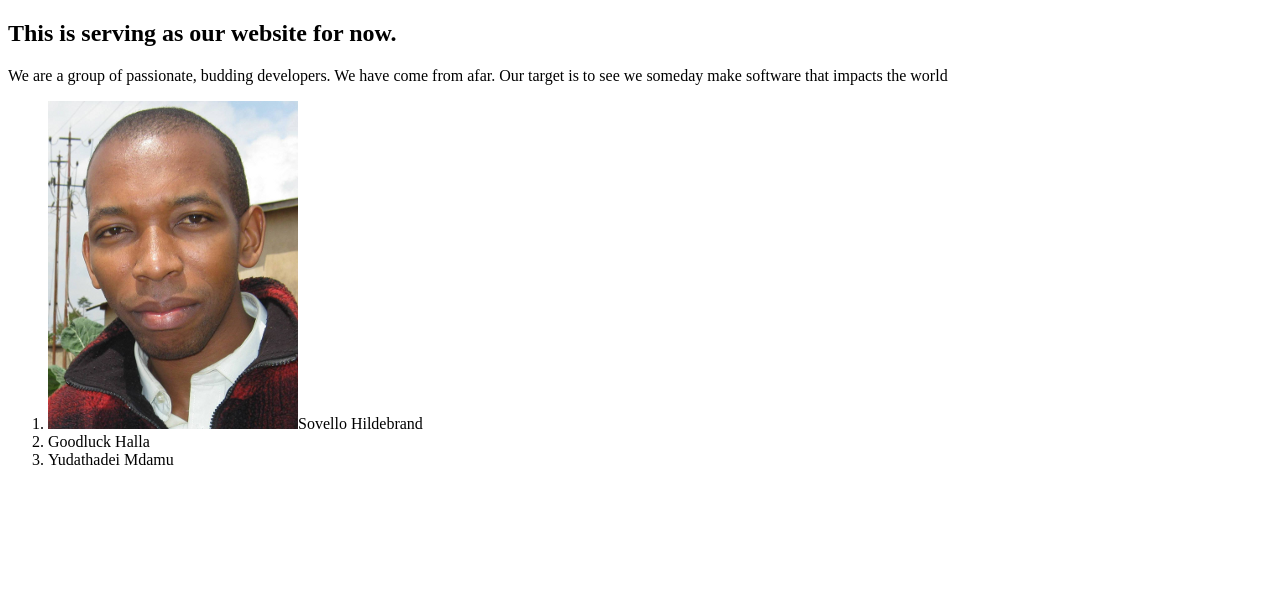
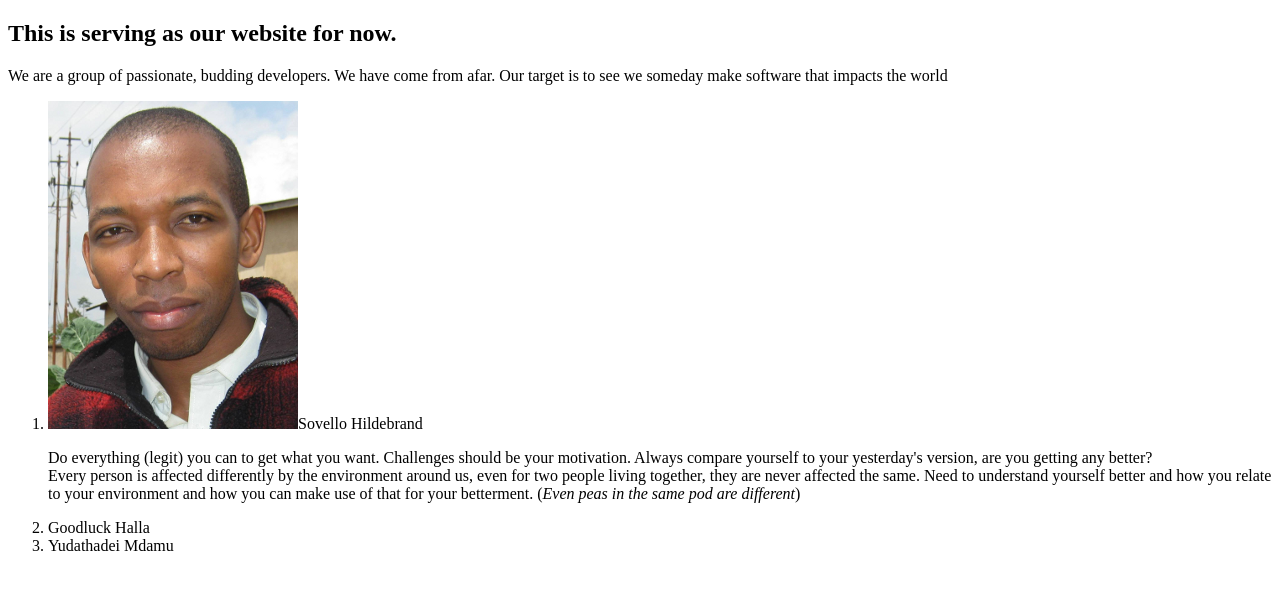
Before and after one commit to feneter/feneter.github.io, a plain HTML site: page index.html in a window 1280 px wide. Drawn offline with Linux system fonts and the light colour scheme.

Commit message:
Personal paragraph

```diff
--- a/index.html
+++ b/index.html
@@ -9,7 +9,15 @@
             make software that impacts the world
         </p>
         <ol>
-            <li><img src="sovello.png" alt="Sovello faceshot" />Sovello Hildebrand</li>
+            <li>
+                <img src="sovello.png" alt="Sovello faceshot" />Sovello Hildebrand
+                <p>Do everything (legit) you can to get what you want. Challenges should be your motivation. Always compare yourself to your
+                    yesterday's version, are you getting any better?<br>
+                    Every person is affected differently by the environment around us, even for two people living together, they are
+                    never affected the same. Need to understand yourself better and how you relate to your environment and how you
+                    can make use of that for your betterment. (<i>Even peas in the same pod are different</i>)
+                </p>
+            </li>
             <li>Goodluck Halla</li>
 			<li>Yudathadei Mdamu </li>
         </ol>
```
